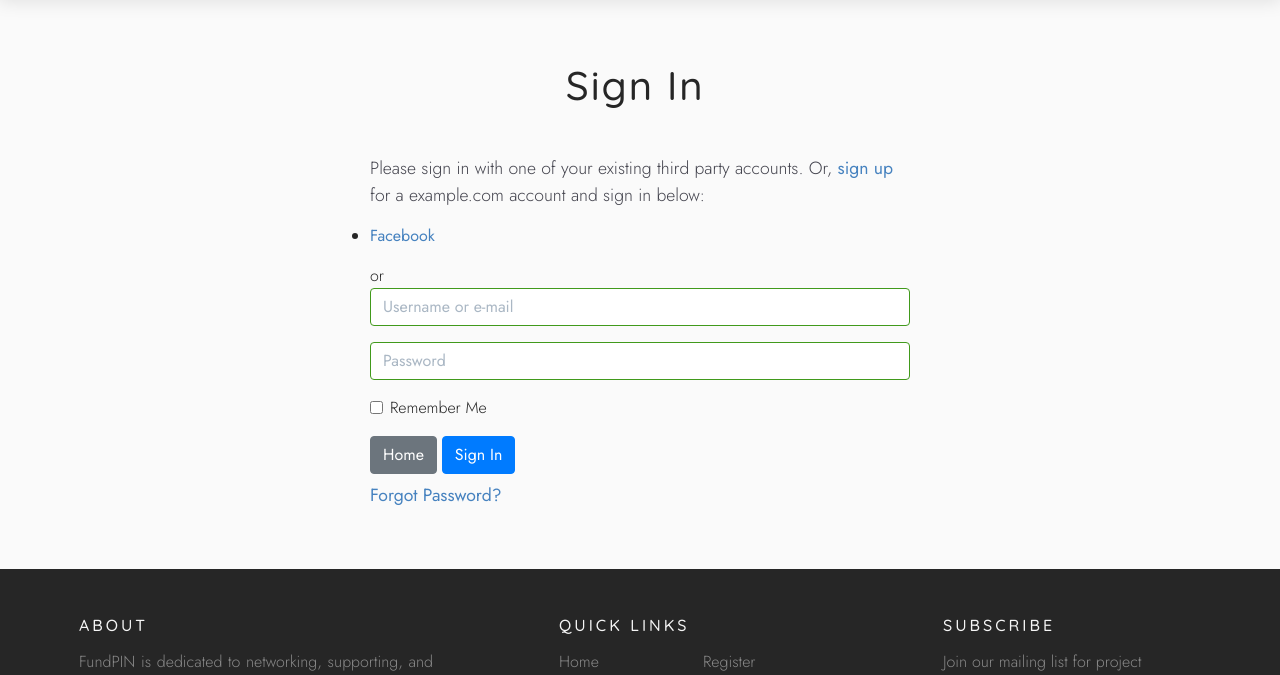
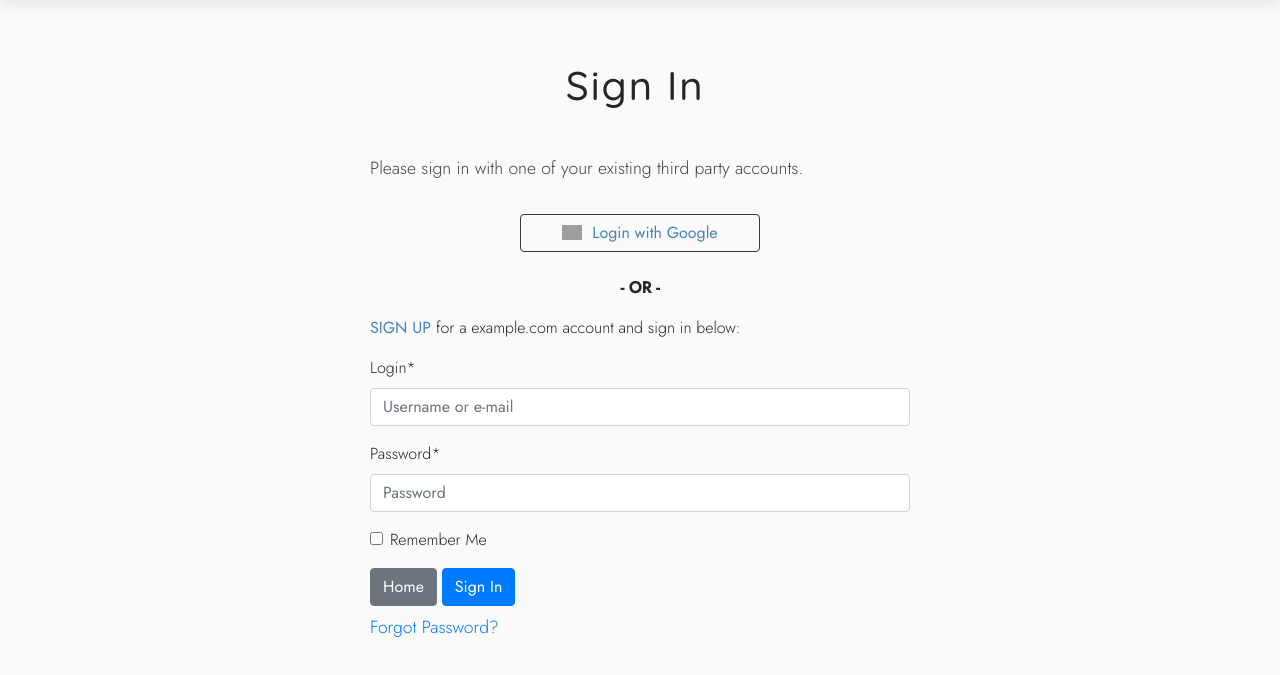
Before and after one commit to JimLynx/fundpin, a Django app: page /accounts/login/ in a window 1280 px wide. Shown: the part 115-790 px from the top of the page. Run offline with Django 3.2, Linux system fonts and the light colour scheme; parts of the project's set-up code (start-up, migrations or seed data) failed here and were passed over; some libraries are stand-ins or nearby versions; some web fonts are replaced; grey boxes are pictures that could not be loaded.

Commit message:
Add Google login settings and button to allauth template

```diff
--- a/templates/allauth/account/login.html
+++ b/templates/allauth/account/login.html
@@ -2,6 +2,7 @@
 
 {% load i18n %}
 {% load account socialaccount %}
+{% load socialaccount %}
 
 {% block head_title %}{% trans "Sign In" %}{% endblock %}
 
@@ -12,23 +13,37 @@
 {% get_providers as socialaccount_providers %}
 
 {% if socialaccount_providers %}
-    <p>
-        {% blocktrans with site.name as site_name %}Please sign in with one
-        of your existing third party accounts. Or,
-        <a href="{{ signup_url }}">
-            sign up
-        </a>
-        for a {{ site_name }} account and sign in below:{% endblocktrans %}
+<p class="mb-4">
+    {% blocktrans with site.name as site_name %}
+    Please sign in with one of your existing third party accounts.
+    {% endblocktrans %}
 </p>
 
 <div class="socialaccount_ballot">
 
-        <ul class="socialaccount_providers">
-            {% include "socialaccount/snippets/provider_list.html" with process="login" %}
-        </ul>
+    <div class="socialaccount_providers">
+        <!-- facebook login -->
 
-        <div class="login-or">{% trans 'or' %}</div>
+        </div>
+        <!-- google login -->
+        <div class="col text-center my-2">
+            <a title="Google" class="socialaccount_provider google btn btn-outline-dark my-2" role="button"
+                style="text-transform:none; width: 240px;;" href="/accounts/google/login/?process=login">
+                <img width="20px" style="margin-bottom:3px; margin-right:5px" alt="Google sign-in"
+                    src="https://upload.wikimedia.org/wikipedia/commons/thumb/5/53/Google_%22G%22_Logo.svg/512px-Google_%22G%22_Logo.svg.png" />
+                Login with Google
+            </a>
+        </div>
+    </div>
 
+
+    <div class="login-or my-3 text-center font-weight-bold">{% trans '- OR -' %}</div>
+    {% blocktrans with site.name as site_name %}
+    <div class="mb-3">
+        <a href="{{ signup_url }}">SIGN UP</a><span> for a {{ site_name }} account and sign in below:</span>
+
+    </div>
+    {% endblocktrans %}
 </div>
 
 {% include "socialaccount/snippets/login_extra.html" %}
@@ -37,7 +52,7 @@
 <p>
     {% blocktrans %}If you have not created an account yet, then please
     <a href="{{ signup_url }}">
-            sign up
+        SIGN UP
     </a>
     first.{% endblocktrans %}
 </p>
```
Also changed, not shown: fundpin/settings.py (+10 -0 lines). Lines whose indentation alone changed are shown as unchanged.
